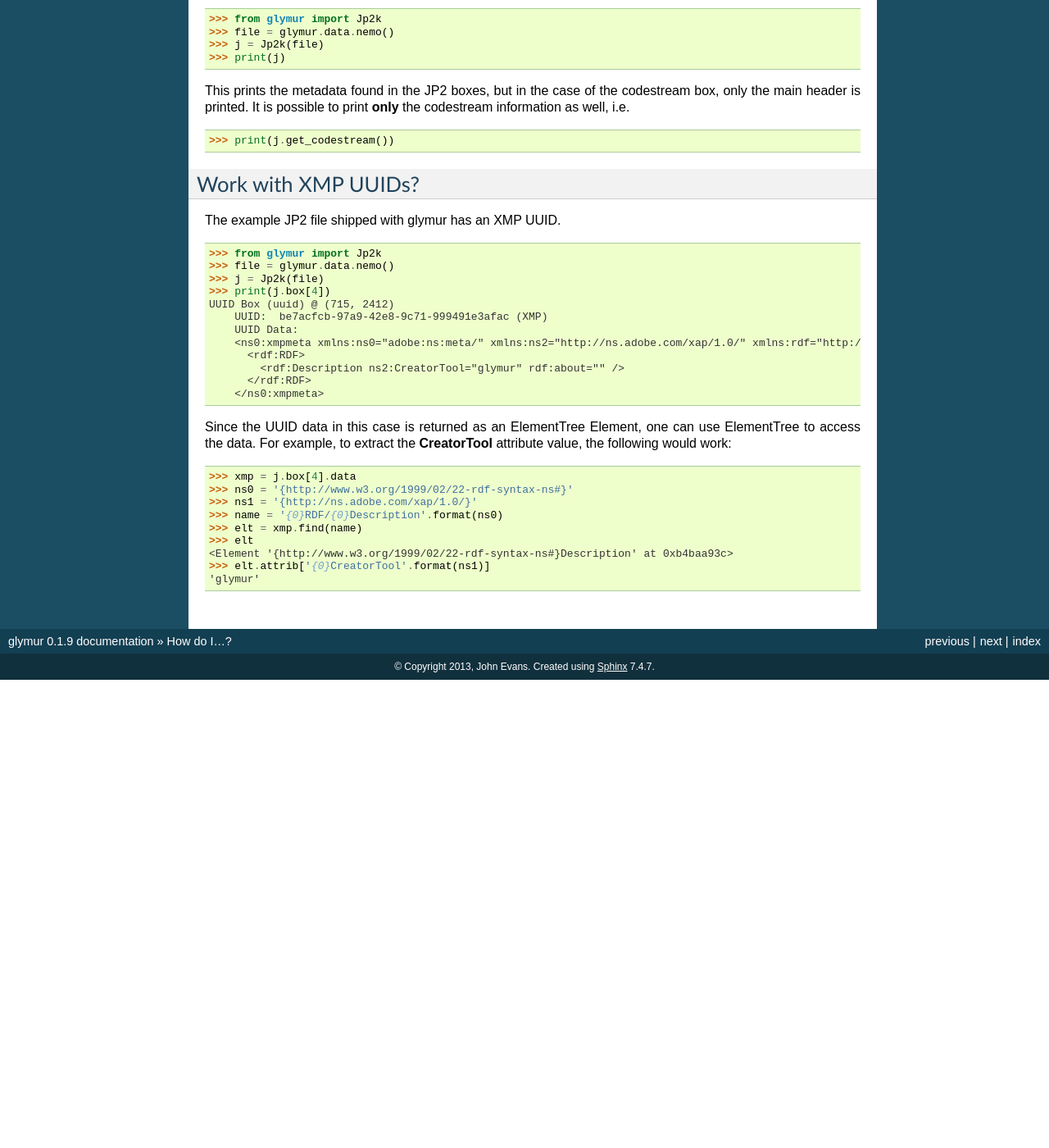
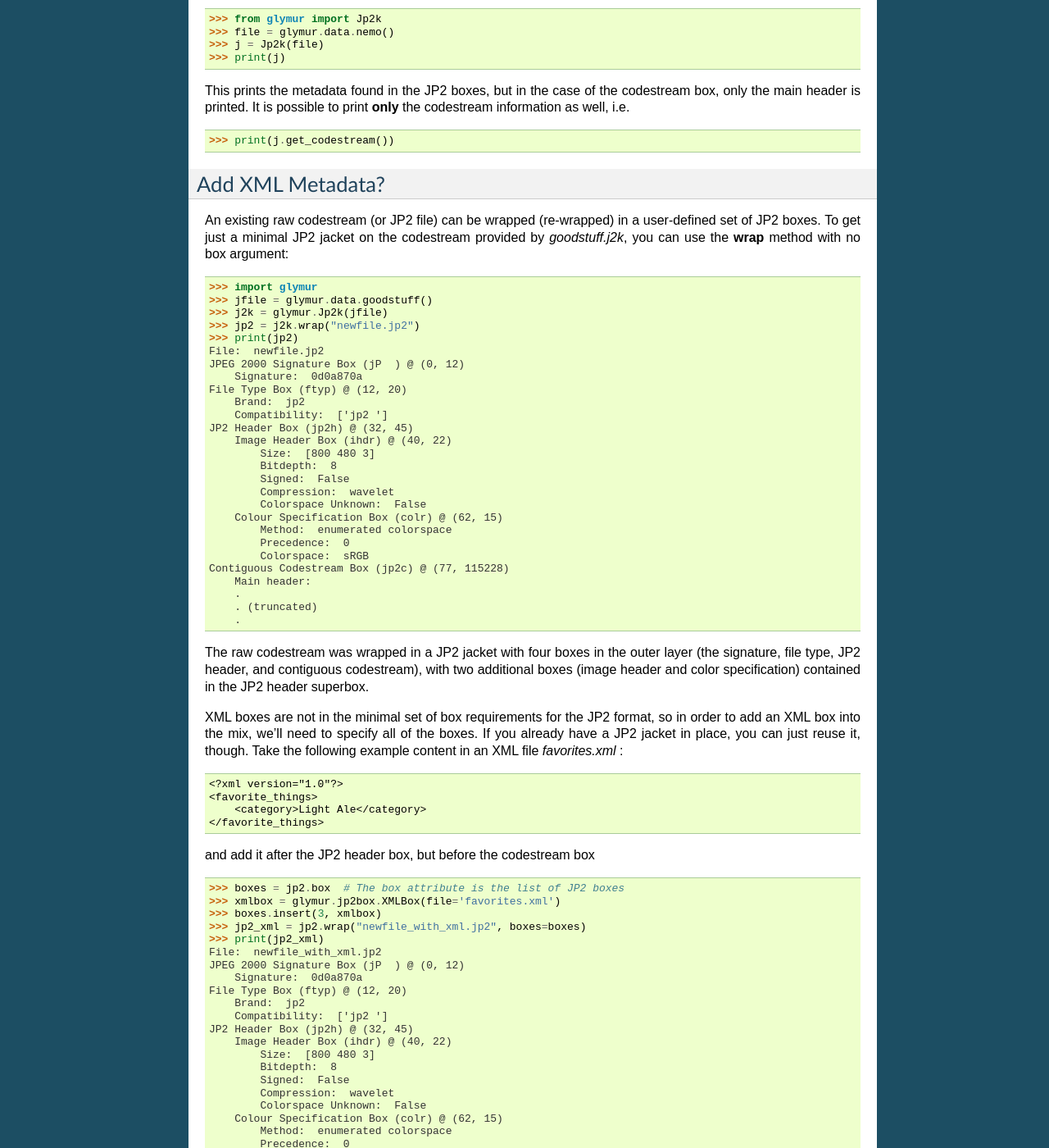
Before and after one commit to quintusdias/glymur, a Sphinx documentation site: the page built from docs/source/how_do_i.rst, in a window 1280 px wide and 1400 px high, scrolled down 461 px. Shown: the whole window at 82% size. Built offline with Sphinx 7.4.7, drawn with Linux system fonts in a browser that asks for light colours; before the commit the page ends 1290 px from its top, so only the background shows below that; some of the changed text lies outside the part shown.

Commit message:
Returning a Jp2k object from the wrap method.

```diff
--- a/docs/source/api.rst
+++ b/docs/source/api.rst
@@ -5,7 +5,7 @@ API
 Jp2k
 ----
 .. autoclass:: glymur.Jp2k
-   :members: read, write, read_bands, get_codestream
+   :members: read, write, wrap, read_bands, get_codestream
 
 Individual Boxes
 ----------------
--- a/docs/source/how_do_i.rst
+++ b/docs/source/how_do_i.rst
@@ -34,6 +34,92 @@ codestream box, only the main header is printed.  It is possible to print
 
     >>> print(j.get_codestream())
 
+Add XML Metadata?
+=================
+An existing raw codestream (or JP2 file) can be wrapped (re-wrapped) in a
+user-defined set of JP2 boxes.  To get just a minimal JP2 jacket on the
+codestream provided by `goodstuff.j2k`, you can use the **wrap** method with
+no box argument: ::
+
+    >>> import glymur
+    >>> jfile = glymur.data.goodstuff()
+    >>> j2k = glymur.Jp2k(jfile)
+    >>> jp2 = j2k.wrap("newfile.jp2")
+    >>> print(jp2)
+    File:  newfile.jp2
+    JPEG 2000 Signature Box (jP  ) @ (0, 12)
+        Signature:  0d0a870a
+    File Type Box (ftyp) @ (12, 20)
+        Brand:  jp2
+        Compatibility:  ['jp2 ']
+    JP2 Header Box (jp2h) @ (32, 45)
+        Image Header Box (ihdr) @ (40, 22)
+            Size:  [800 480 3]
+            Bitdepth:  8
+            Signed:  False
+            Compression:  wavelet
+            Colorspace Unknown:  False
+        Colour Specification Box (colr) @ (62, 15)
+            Method:  enumerated colorspace
+            Precedence:  0
+            Colorspace:  sRGB
+    Contiguous Codestream Box (jp2c) @ (77, 115228)
+        Main header:
+        .
+        . (truncated)
+        .
+
+The raw codestream was wrapped in a JP2 jacket with four boxes in the outer
+layer (the signature, file type, JP2 header, and contiguous codestream), with
+two additional boxes (image header and color specification) contained in the
+JP2 header superbox.
+
+XML boxes are not in the minimal set of box requirements for the JP2 format, so
+in order to add an XML box into the mix, we'll need to specify all of the
+boxes.  If you already have a JP2 jacket in place, you can just reuse it,
+though.  Take the following example content in an XML file `favorites.xml` : ::
+
+    <?xml version="1.0"?>
+    <favorite_things>
+        <category>Light Ale</category>
+    </favorite_things>
+
+and add it after the JP2 header box, but before the codestream box ::
+
+    >>> boxes = jp2.box  # The box attribute is the list of JP2 boxes
+    >>> xmlbox = glymur.jp2box.XMLBox(file='favorites.xml')
+    >>> boxes.insert(3, xmlbox)
+    >>> jp2_xml = jp2.wrap("newfile_with_xml.jp2", boxes=boxes)
+    >>> print(jp2_xml)
+    File:  newfile_with_xml.jp2
+    JPEG 2000 Signature Box (jP  ) @ (0, 12)
+        Signature:  0d0a870a
+    File Type Box (ftyp) @ (12, 20)
+        Brand:  jp2
+        Compatibility:  ['jp2 ']
+    JP2 Header Box (jp2h) @ (32, 45)
+        Image Header Box (ihdr) @ (40, 22)
+            Size:  [800 480 3]
+            Bitdepth:  8
+            Signed:  False
+            Compression:  wavelet
+            Colorspace Unknown:  False
+        Colour Specification Box (colr) @ (62, 15)
+            Method:  enumerated colorspace
+            Precedence:  0
+            Colorspace:  sRGB
+    XML Box (xml ) @ (77, 76)
+        <favorite_things>
+          <category>Light Ale</category>
+        </favorite_things>
+
+    Contiguous Codestream Box (jp2c) @ (153, 115236)
+        Main header:
+        .
+        . (truncated)
+        .
+
+
 Work with XMP UUIDs?
 ====================
 The example JP2 file shipped with glymur has an XMP UUID. ::
```
Also changed, not shown: other parts of docs/source/api.rst (+2 -2 lines), 4 other files.
